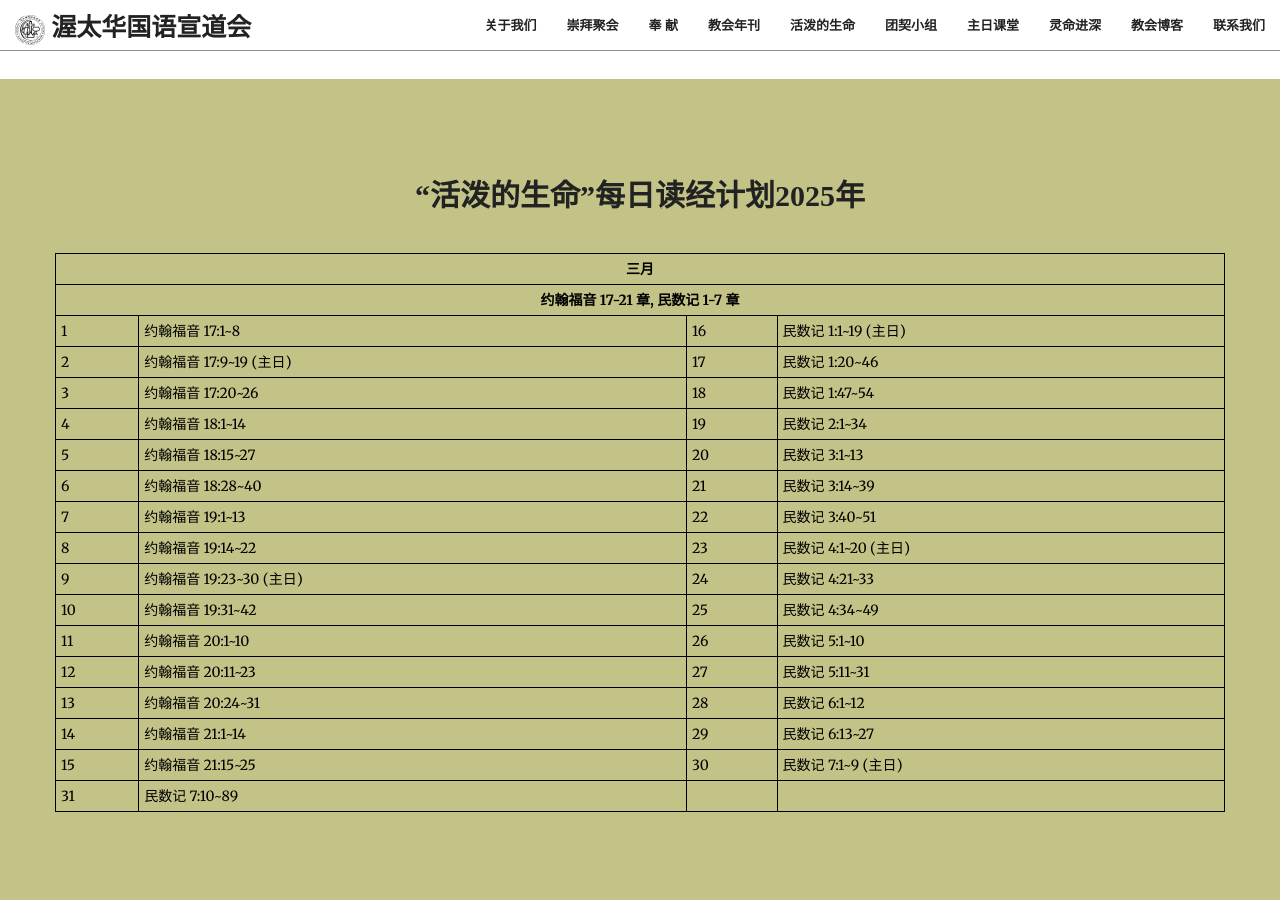
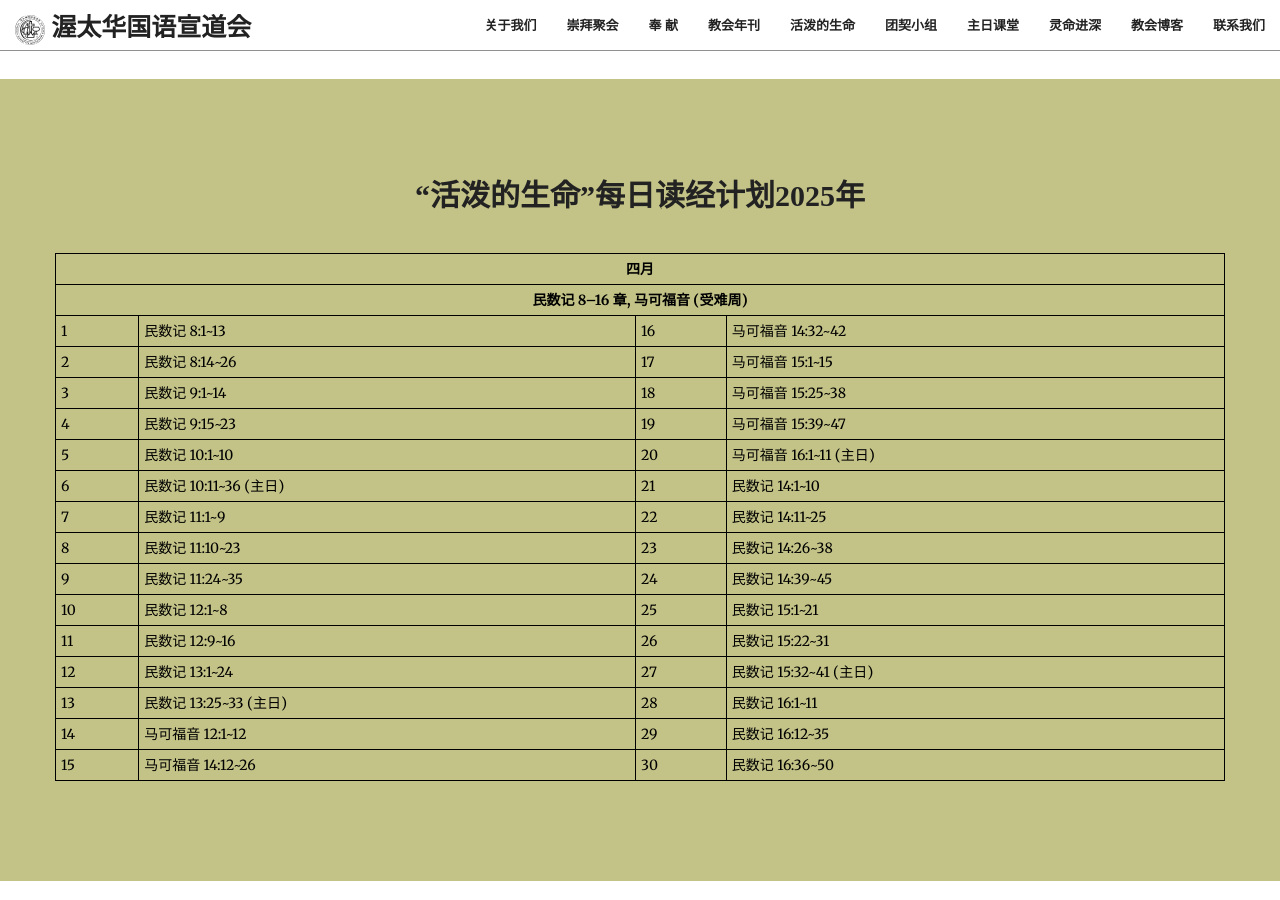
Before and after one commit to JonasYow/ottawaomac, a Jekyll site: the page built from index.html, in a window 1280 px wide and 900 px high, scrolled down 2563 px. Built offline with Jekyll 4.4.1, drawn with Linux system fonts in a browser that asks for light colours; some web fonts are replaced.

Commit message:
Update 2025_APR content

```diff
--- a/_includes/dailylivingwater.html
+++ b/_includes/dailylivingwater.html
@@ -3,128 +3,31 @@
         <div class="row">
             <div class="col-lg-12 text-center">
                 <h2 class="section-heading text-primary"><strong>“活泼的生命”每日读经计划2025年</strong></h2>
-                <!--<hr class="primary">-->
                 <hr style="border-top: 1px solid rgb(195, 195, 136)">
             </div>
             <table style="width:100%">
                 <tr>
-                    <th colspan="4" class="text-center">三月</th>
+                    <th colspan="4" class="text-center">四月</th>
                 </tr>
                 <tr>
-                    <th colspan="4" class="text-center">约翰福音 17-21 章, 民数记 1-7 章</th>
+                    <th colspan="4" class="text-center">民数记 8–16 章, 马可福音 (受难周)</th>
                 </tr>
 
-                <tr>
-                    <td>1</td>
-                    <td>约翰福音 17:1~8</td>
-                    <td>16</td>
-                    <td>民数记 1:1~19 (主日)</td>
-                </tr>
-
-                <tr>
-                    <td>2</td>
-                    <td>约翰福音 17:9~19 (主日)</td>
-                    <td>17</td>
-                    <td>民数记 1:20~46</td>
-                </tr>
-
-                <tr>
-                    <td>3</td>
-                    <td>约翰福音 17:20~26</td>
-                    <td>18</td>
-                    <td>民数记 1:47~54</td>
-                </tr>
-
-                <tr>
-                    <td>4</td>
-                    <td>约翰福音 18:1~14</td>
-                    <td>19</td>
-                    <td>民数记 2:1~34</td>
-                </tr>
-
-                <tr>
-                    <td>5</td>
-                    <td>约翰福音 18:15~27</td>
-                    <td>20</td>
-                    <td>民数记 3:1~13</td>
-                </tr>
-
-                <tr>
-                    <td>6</td>
-                    <td>约翰福音 18:28~40</td>
-                    <td>21</td>
-                    <td>民数记 3:14~39</td>
-                </tr>
-
-                <tr>
-                    <td>7</td>
-                    <td>约翰福音 19:1~13</td>
-                    <td>22</td>
-                    <td>民数记 3:40~51</td>
-                </tr>
-
-                <tr>
-                    <td>8</td>
-                    <td>约翰福音 19:14~22</td>
-                    <td>23</td>
-                    <td>民数记 4:1~20 (主日)</td>
-                </tr>
-
-                <tr>
-                    <td>9</td>
-                    <td>约翰福音 19:23~30 (主日)</td>
-                    <td>24</td>
-                    <td>民数记 4:21~33</td>
-                </tr>
-
-                <tr>
-                    <td>10</td>
-                    <td>约翰福音 19:31~42</td>
-                    <td>25</td>
-                    <td>民数记 4:34~49</td>
-                </tr>
-
-                <tr>
-                    <td>11</td>
-                    <td>约翰福音 20:1~10</td>
-                    <td>26</td>
-                    <td>民数记 5:1~10</td>
-                </tr>
-
-                <tr>
-                    <td>12</td>
-                    <td>约翰福音 20:11~23</td>
-                    <td>27</td>
-                    <td>民数记 5:11~31</td>
-                </tr>
-
-                <tr>
-                    <td>13</td>
-                    <td>约翰福音 20:24~31</td>
-                    <td>28</td>
-                    <td>民数记 6:1~12</td>
-                </tr>
-
-                <tr>
-                    <td>14</td>
-                    <td>约翰福音 21:1~14</td>
-                    <td>29</td>
-                    <td>民数记 6:13~27</td>
-                </tr>
-
-                <tr>
-                    <td>15</td>
-                    <td>约翰福音 21:15~25</td>
-                    <td>30</td>
-                    <td>民数记 7:1~9 (主日)</td>
-                </tr>
-
-                <tr>
-                    <td>31</td>
-                    <td>民数记 7:10~89</td>
-                    <td></td>
-                    <td></td>
-                </tr>
+                <tr><td>1</td><td>民数记 8:1~13</td><td>16</td><td>马可福音 14:32~42</td></tr>
+                <tr><td>2</td><td>民数记 8:14~26</td><td>17</td><td>马可福音 15:1~15</td></tr>
+                <tr><td>3</td><td>民数记 9:1~14</td><td>18</td><td>马可福音 15:25~38</td></tr>
+                <tr><td>4</td><td>民数记 9:15~23</td><td>19</td><td>马可福音 15:39~47</td></tr>
+                <tr><td>5</td><td>民数记 10:1~10</td><td>20</td><td>马可福音 16:1~11 (主日)</td></tr>
+                <tr><td>6</td><td>民数记 10:11~36 (主日)</td><td>21</td><td>民数记 14:1~10</td></tr>
+                <tr><td>7</td><td>民数记 11:1~9</td><td>22</td><td>民数记 14:11~25</td></tr>
+                <tr><td>8</td><td>民数记 11:10~23</td><td>23</td><td>民数记 14:26~38</td></tr>
+                <tr><td>9</td><td>民数记 11:24~35</td><td>24</td><td>民数记 14:39~45</td></tr>
+                <tr><td>10</td><td>民数记 12:1~8</td><td>25</td><td>民数记 15:1~21</td></tr>
+                <tr><td>11</td><td>民数记 12:9~16</td><td>26</td><td>民数记 15:22~31</td></tr>
+                <tr><td>12</td><td>民数记 13:1~24</td><td>27</td><td>民数记 15:32~41 (主日)</td></tr>
+                <tr><td>13</td><td>民数记 13:25~33 (主日)</td><td>28</td><td>民数记 16:1~11</td></tr>
+                <tr><td>14</td><td>马可福音 12:1~12</td><td>29</td><td>民数记 16:12~35</td></tr>
+                <tr><td>15</td><td>马可福音 14:12~26</td><td>30</td><td>民数记 16:36~50</td></tr>
             </table>
         </div>
     </div>
```
